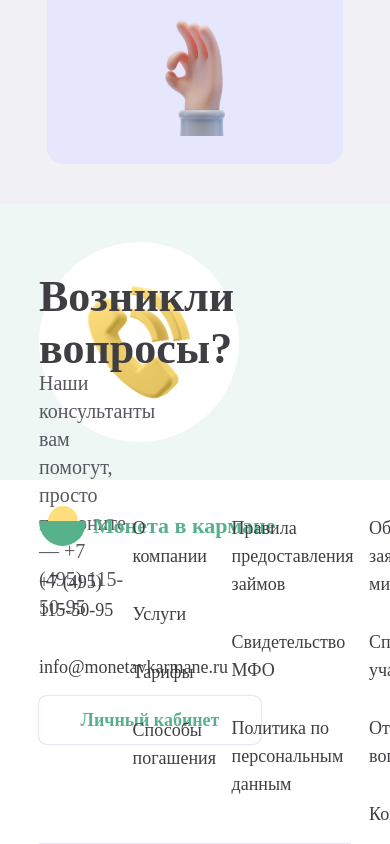
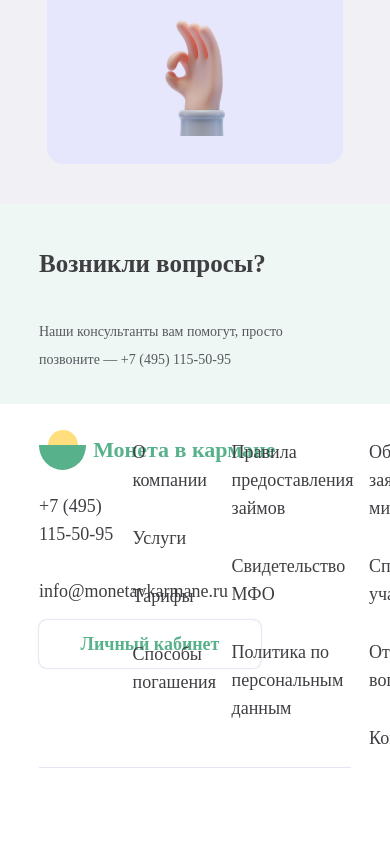
Before and after one commit to khumayunkh/microfinance, a React (Create React App) app: page / in a window 390 px wide. Shown: the part 4161-5005 px from the top of the page. After the commit the page ends 4929 px from the top, so only its background shows below. Built offline with nearby package versions, Linux system fonts and the light colour scheme.

Commit message:
call Center style

```diff
--- a/src/components/CallCenter/CallCenter.js
+++ b/src/components/CallCenter/CallCenter.js
@@ -3,6 +3,7 @@ import style from './callCenter.module.css'
 
 
 function CallCenter(){
+
     return(
         <>
         <div className={style.container}>
--- a/src/components/CallCenter/callCenter.module.css
+++ b/src/components/CallCenter/callCenter.module.css
@@ -42,3 +42,80 @@
     line-height: 28px;
     color: #57585F;
 }
+
+@media(max-width:1620px){
+    .callCenter h1{
+        width: 60%;
+    }
+
+    .callCenter h2{
+        width: 50%;
+    }
+}
+
+@media(max-width:1110px){
+    .callCenter{
+        background-size: 150px;
+        background-position-x: right 30px;
+    }
+
+    .callCenter h1{
+        font-size: 35px;
+    }
+
+    .callCenter h2{
+        font-size: 16px;
+    }
+}
+
+@media(max-width:860px){
+    .callCenter h1{
+        font-size: 30px;
+    }
+
+    .callCenter h2{
+        font-size: 14px;
+    }
+}
+
+@media(max-width:745px){
+    .callCenter{
+        background-size: 100px;
+        background-position-x: right 10px;
+    }
+
+    .callCenter h1{
+        width: 80%
+    }
+
+    .callCenter h2{
+        width: 65%;
+    }
+}
+
+@media(max-width:580px){
+    .container{
+        height: 200px;
+    }
+    .callCenter{
+        background-image: none;
+    }
+    .callCenter h1{
+        width: 100%;
+        font-size: 25px;
+    }
+    .callCenter h2{
+        width: 90%;
+    }
+}
+
+@media(max-width:370px){
+    .callCenter h1{
+        width: 100%;
+        font-size: 20px;
+    }
+    .callCenter h2{
+        width: 90%;
+        font-size: 12px;
+    }
+}
```
